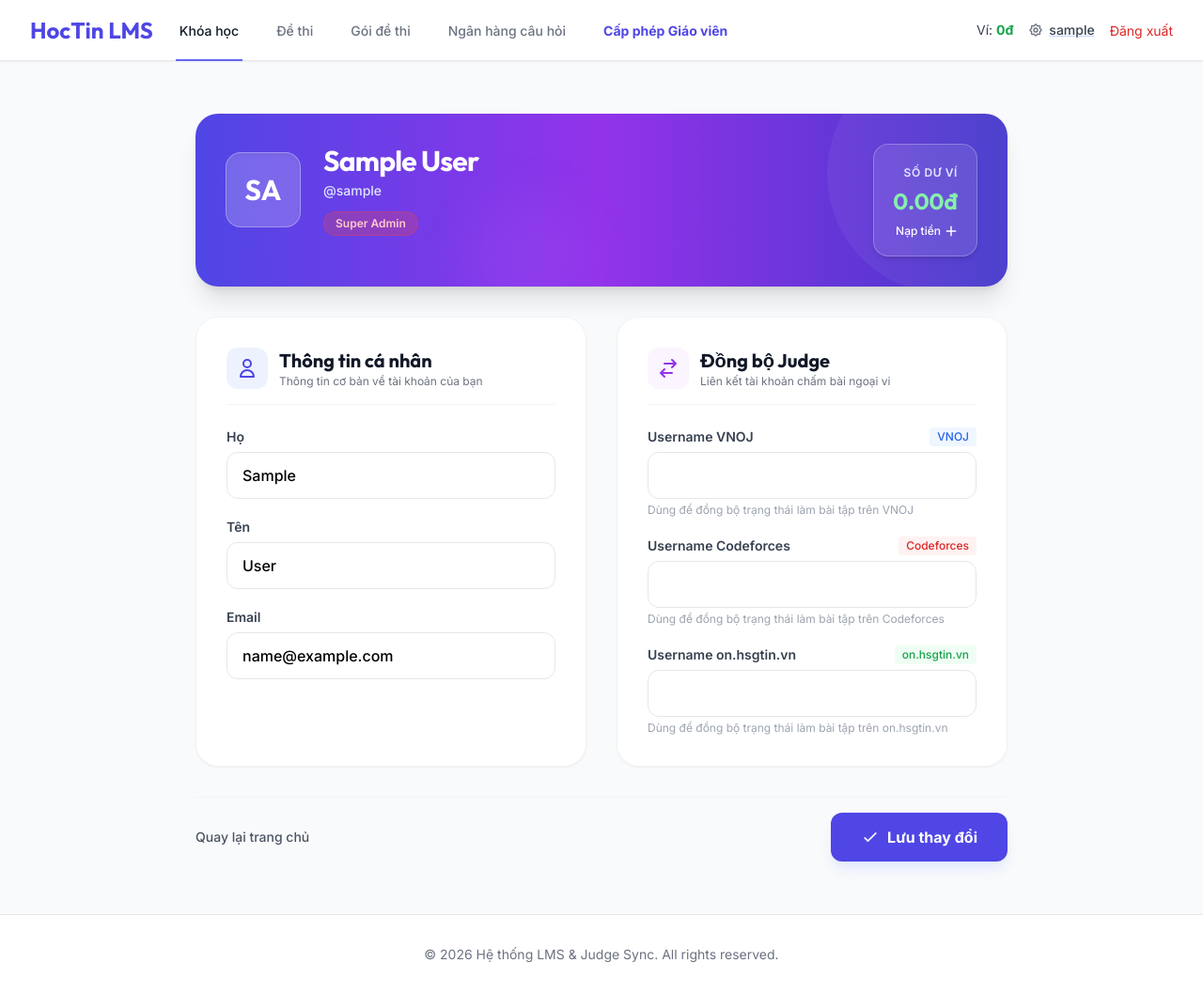
After one commit to hoclentop/hoctin, a Django app: page /profile/edit/ in a window 1280 px wide. The commit adds this page. Shown: the whole page at 94% size. Run offline with Django 4.2, Linux system fonts and the light colour scheme; the visitor is signed in with stand-in values (Sample User, id 1); parts of the project's set-up code (start-up, migrations or seed data) failed here and were passed over; some libraries are stand-ins or nearby versions.

Commit message:
Kiem tra bai lam tren cac trang bai tap ngoai

```diff
--- a/backend/lms/urls.py
+++ b/backend/lms/urls.py
@@ -14,6 +14,7 @@ urlpatterns = [
     path('result/<int:attempt_id>/review/', views.review_attempt, name='review_attempt'),
     path('test/<int:test_id>/leaderboard/', views.leaderboard, name='leaderboard'),
     path('wallet/deposit/', views.wallet_deposit, name='wallet_deposit'),
+    path('profile/edit/', views.edit_profile, name='edit_profile'),
     path('register/', views.register, name='register'),
     path('upload-image/', views.upload_image, name='upload_image'),
     path('editor-demo/', TemplateView.as_view(template_name='lms/editor_demo.html'), name='editor_demo'),
--- a/backend/lms/views.py
+++ b/backend/lms/views.py
@@ -149,6 +149,29 @@ class LessonForm(forms.ModelForm):
             'test': forms.Select(attrs={'class': 'w-full px-4 py-3 border border-gray-200 rounded-xl focus:ring-2 focus:ring-indigo-500 focus:border-indigo-500'}),
         }
 
+class UserEditForm(forms.ModelForm):
+    class Meta:
+        model = User
+        fields = ['first_name', 'last_name', 'email']
+        widgets = {
+            'first_name': forms.TextInput(attrs={'class': 'w-full px-4 py-3 border border-gray-200 rounded-xl focus:ring-2 focus:ring-indigo-500 focus:border-indigo-500 font-medium'}),
+            'last_name': forms.TextInput(attrs={'class': 'w-full px-4 py-3 border border-gray-200 rounded-xl focus:ring-2 focus:ring-indigo-500 focus:border-indigo-500 font-medium'}),
+            'email': forms.EmailInput(attrs={'class': 'w-full px-4 py-3 border border-gray-200 rounded-xl focus:ring-2 focus:ring-indigo-500 focus:border-indigo-500 font-medium'}),
+        }
+
+class ProfileEditForm(forms.ModelForm):
+    class Meta:
+        model = Profile
+        fields = ['vnoj_username', 'codeforces_username', 'dmoj_username']
+        labels = {
+            'dmoj_username': 'Username on.hsgtin.vn',
+        }
+        widgets = {
+            'vnoj_username': forms.TextInput(attrs={'class': 'w-full px-4 py-3 border border-gray-200 rounded-xl focus:ring-2 focus:ring-indigo-500 focus:border-indigo-500 font-medium'}),
+            'codeforces_username': forms.TextInput(attrs={'class': 'w-full px-4 py-3 border border-gray-200 rounded-xl focus:ring-2 focus:ring-indigo-500 focus:border-indigo-500 font-medium'}),
+            'dmoj_username': forms.TextInput(attrs={'class': 'w-full px-4 py-3 border border-gray-200 rounded-xl focus:ring-2 focus:ring-indigo-500 focus:border-indigo-500 font-medium'}),
+        }
+
 def teacher_required(view_func):
     @wraps(view_func)
     def _wrapped_view(request, *args, **kwargs):
@@ -393,24 +416,36 @@ def sync_lesson_progress_ajax(request, lesson_id):
         return JsonResponse({'success': False, 'message': 'Bài học này không liên kết bài tập ngoại vi.'}, status=400)
 
     profile = request.user.profile
-    if not profile.codeforces_username and not profile.vnoj_username:
-        return JsonResponse({'success': False, 'message': 'Vui lòng cập nhật username VNOJ hoặc Codeforces trong trang cá nhân của bạn.'}, status=400)
+    if not profile.codeforces_username and not profile.vnoj_username and not profile.dmoj_username:
+        return JsonResponse({'success': False, 'message': 'Vui lòng cập nhật username VNOJ, Codeforces hoặc on.hsgtin.vn trong trang cá nhân của bạn.'}, status=400)
 
     success = False
     message = "Không tìm thấy bài nộp AC (chấp nhận) nào cho bài tập này."
 
     # Try syncing
     import requests
-    if 'codeforces' in lesson.external_judge_link.lower() and profile.codeforces_username:
+    link_lower = lesson.external_judge_link.lower() if lesson.external_judge_link else ""
+    if 'codeforces' in link_lower and profile.codeforces_username:
         success = JudgeSyncService.sync_codeforces(profile.codeforces_username, lesson.external_problem_code)
-    elif 'vnoj' in lesson.external_judge_link.lower() and profile.vnoj_username:
+    elif 'vnoj' in link_lower and profile.vnoj_username:
         success = JudgeSyncService.sync_vnoj(profile.vnoj_username, lesson.external_problem_code)
+    elif ('hsgtin' in link_lower or 'on.hsgtin.vn' in link_lower) and profile.dmoj_username:
+        success = JudgeSyncService.sync_hsgtin(profile.dmoj_username, lesson.external_problem_code)
     else:
-        # Try both
-        if profile.vnoj_username:
+        # Fallback: try matching platform or check everything configured
+        if ('hsgtin' in link_lower or 'on.hsgtin.vn' in link_lower) and profile.dmoj_username:
+            success = JudgeSyncService.sync_hsgtin(profile.dmoj_username, lesson.external_problem_code)
+        elif 'vnoj' in link_lower and profile.vnoj_username:
             success = JudgeSyncService.sync_vnoj(profile.vnoj_username, lesson.external_problem_code)
-        if not success and profile.codeforces_username:
+        elif 'codeforces' in link_lower and profile.codeforces_username:
             success = JudgeSyncService.sync_codeforces(profile.codeforces_username, lesson.external_problem_code)
+        else:
+            if profile.dmoj_username:
+                success = JudgeSyncService.sync_hsgtin(profile.dmoj_username, lesson.external_problem_code)
+            if not success and profile.vnoj_username:
+                success = JudgeSyncService.sync_vnoj(profile.vnoj_username, lesson.external_problem_code)
+            if not success and profile.codeforces_username:
+                success = JudgeSyncService.sync_codeforces(profile.codeforces_username, lesson.external_problem_code)
 
     if success:
         LessonProgress.objects.update_or_create(
@@ -446,6 +481,31 @@ def wallet_deposit(request):
         messages.success(request, "Yêu cầu nạp tiền đã được gửi. Vui lòng chờ Admin phê duyệt.")
         return redirect('course_list')
     return render(request, 'lms/wallet_deposit.html')
+
+@login_required
+def edit_profile(request):
+    user = request.user
+    profile, created = Profile.objects.get_or_create(user=user)
+
+    if request.method == 'POST':
+        user_form = UserEditForm(request.POST, instance=user)
+        profile_form = ProfileEditForm(request.POST, instance=profile)
+        if user_form.is_valid() and profile_form.is_valid():
+            user_form.save()
+            profile_form.save()
+            messages.success(request, "Cập nhật thông tin cá nhân thành công!")
+            return redirect('edit_profile')
+        else:
+            messages.error(request, "Có lỗi xảy ra, vui lòng kiểm tra lại thông tin.")
+    else:
+        user_form = UserEditForm(instance=user)
+        profile_form = ProfileEditForm(instance=profile)
+
+    return render(request, 'lms/edit_profile.html', {
+        'user_form': user_form,
+        'profile_form': profile_form,
+        'profile': profile
+    })
 
 @login_required
 def register_test(request, test_id):
--- a/backend/templates/base.html
+++ b/backend/templates/base.html
@@ -53,10 +53,16 @@
                         <div class="text-sm text-gray-700">
                             Ví: <span class="font-bold text-green-600">{{ user.profile.wallet_balance }}đ</span>
                         </div>
-                        <span class="text-sm font-medium text-gray-900">{{ user.username }}</span>
-                        <form action="{% url 'logout' %}" method="post">
+                        <a href="{% url 'edit_profile' %}" class="flex items-center space-x-1.5 text-sm font-medium text-gray-700 hover:text-indigo-600 transition-colors" title="Chỉnh sửa thông tin cá nhân">
+                            <svg class="w-4 h-4 text-gray-500" fill="none" stroke="currentColor" viewBox="0 0 24 24">
+                                <path stroke-linecap="round" stroke-linejoin="round" stroke-width="2" d="M10.325 4.317c.426-1.756 2.924-1.756 3.35 0a1.724 1.724 0 002.573 1.066c1.543-.94 3.31.826 2.37 2.37a1.724 1.724 0 001.065 2.572c1.756.426 1.756 2.924 0 3.35a1.724 1.724 0 00-1.066 2.573c.94 1.543-.826 3.31-2.37 2.37a1.724 1.724 0 00-2.572 1.065c-.426 1.756-2.924 1.756-3.35 0a1.724 1.724 0 00-2.573-1.066c-1.543.94-3.31-.826-2.37-2.37a1.724 1.724 0 00-1.065-2.572c-1.756-.426-1.756-2.924 0-3.35a1.724 1.724 0 001.066-2.573c-.94-1.543.826-3.31 2.37-2.37.996.608 2.296.07 2.572-1.065z"></path>
+                                <path stroke-linecap="round" stroke-linejoin="round" stroke-width="2" d="M15 12a3 3 0 11-6 0 3 3 0 016 0z"></path>
+                            </svg>
+                            <span class="underline decoration-indigo-200 hover:decoration-indigo-500 transition-colors">{{ user.username }}</span>
+                        </a>
+                        <form action="{% url 'logout' %}" method="post" class="inline">
                             {% csrf_token %}
-                            <button type="submit" class="text-sm text-red-600">Đăng xuất</button>
+                            <button type="submit" class="text-sm text-red-600 hover:text-red-800 transition-colors">Đăng xuất</button>
                         </form>
                     {% else %}
                         <a href="{% url 'login' %}" class="text-sm font-medium text-gray-700 hover:text-indigo-600">Đăng nhập</a>
--- /dev/null
+++ b/backend/templates/lms/edit_profile.html
@@ -0,0 +1,166 @@
+{% extends 'base.html' %}
+
+{% block title %}Cài đặt tài khoản | HocTin LMS{% endblock %}
+
+{% block content %}
+<div class="max-w-4xl mx-auto px-4 py-8">
+    <!-- Header Card -->
+    <div class="bg-gradient-to-r from-indigo-600 via-purple-600 to-indigo-700 rounded-3xl p-6 md:p-8 shadow-xl text-white mb-8 relative overflow-hidden">
+        <!-- Background accents -->
+        <div class="absolute right-0 top-0 w-64 h-64 bg-white opacity-5 rounded-full -mr-16 -mt-16 pointer-events-none"></div>
+        <div class="absolute left-1/3 bottom-0 w-32 h-32 bg-purple-500 opacity-20 rounded-full -mb-8 pointer-events-none filter blur-xl"></div>
+
+        <div class="relative flex flex-col md:flex-row items-center md:items-start justify-between gap-6">
+            <div class="flex flex-col md:flex-row items-center gap-6">
+                <!-- Avatar / Initials -->
+                <div class="w-20 h-20 rounded-2xl bg-white bg-opacity-20 backdrop-blur-md flex items-center justify-center border border-white border-opacity-30 shadow-inner">
+                    <span class="text-3xl font-bold font-outfit uppercase">
+                        {{ user.username|slice:":2" }}
+                    </span>
+                </div>
+                <!-- User details -->
+                <div class="text-center md:text-left">
+                    <h1 class="text-2xl md:text-3xl font-extrabold font-outfit tracking-tight">
+                        {% if user.first_name or user.last_name %}
+                            {{ user.first_name }} {{ user.last_name }}
+                        {% else %}
+                            {{ user.username }}
+                        {% endif %}
+                    </h1>
+                    <p class="text-indigo-100 mt-1 font-medium text-sm">@{{ user.username }}</p>
+                    <div class="flex flex-wrap justify-center md:justify-start gap-2 mt-3">
+                        {% if user.is_superuser %}
+                            <span class="px-3 py-1 rounded-full bg-red-500 bg-opacity-25 text-red-200 text-xs font-semibold border border-red-500 border-opacity-35">Super Admin</span>
+                        {% elif user.is_staff %}
+                            <span class="px-3 py-1 rounded-full bg-indigo-500 bg-opacity-25 text-indigo-200 text-xs font-semibold border border-indigo-500 border-opacity-35">Giáo viên</span>
+                        {% else %}
+                            <span class="px-3 py-1 rounded-full bg-green-500 bg-opacity-25 text-green-200 text-xs font-semibold border border-green-500 border-opacity-35">Học sinh</span>
+                        {% endif %}
+                    </div>
+                </div>
+            </div>
+            <!-- Wallet widget -->
+            <div class="bg-white bg-opacity-10 backdrop-blur-md border border-white border-opacity-25 rounded-2xl px-5 py-4 text-center md:text-right shadow-md">
+                <span class="text-xs text-indigo-100 uppercase tracking-wider font-semibold">Số dư ví</span>
+                <p class="text-2xl font-bold mt-1 text-green-300 font-outfit">{{ profile.wallet_balance }}đ</p>
+                <a href="{% url 'wallet_deposit' %}" class="inline-flex items-center text-xs text-white hover:text-indigo-200 mt-2 font-medium transition-colors">
+                    Nạp tiền
+                    <svg class="w-3.5 h-3.5 ml-1" fill="none" stroke="currentColor" viewBox="0 0 24 24">
+                        <path stroke-linecap="round" stroke-linejoin="round" stroke-width="2.5" d="M12 4v16m8-8H4"></path>
+                    </svg>
+                </a>
+            </div>
+        </div>
+    </div>
+
+    <!-- Main Content Grid -->
+    <form method="POST" class="space-y-8">
+        {% csrf_token %}
+
+        {% if user_form.errors or profile_form.errors %}
+            <div class="p-4 rounded-xl bg-red-50 border border-red-200 text-red-700">
+                <p class="font-semibold text-sm">Vui lòng sửa các lỗi bên dưới:</p>
+                <ul class="list-disc pl-5 mt-2 text-xs space-y-1">
+                    {% for field in user_form %}
+                        {% for error in field.errors %}
+                            <li><strong>{{ field.label }}:</strong> {{ error }}</li>
+                        {% endfor %}
+                    {% endfor %}
+                    {% for field in profile_form %}
+                        {% for error in field.errors %}
+                            <li><strong>{{ field.label }}:</strong> {{ error }}</li>
+                        {% endfor %}
+                    {% endfor %}
+                </ul>
+            </div>
+        {% endif %}
+
+        <div class="grid grid-cols-1 md:grid-cols-2 gap-8">
+            <!-- Left Card: Personal Info -->
+            <div class="bg-white rounded-3xl border border-gray-100 shadow-sm p-6 md:p-8 hover:shadow-md transition-shadow">
+                <div class="flex items-center gap-3 mb-6 pb-4 border-b border-gray-100">
+                    <div class="p-2.5 rounded-xl bg-indigo-50 text-indigo-600">
+                        <svg class="w-6 h-6" fill="none" stroke="currentColor" viewBox="0 0 24 24">
+                            <path stroke-linecap="round" stroke-linejoin="round" stroke-width="2" d="M16 7a4 4 0 11-8 0 4 4 0 018 0zM12 14a7 7 0 00-7 7h14a7 7 0 00-7-7z"></path>
+                        </svg>
+                    </div>
+                    <div>
+                        <h2 class="text-xl font-bold text-gray-900 font-outfit">Thông tin cá nhân</h2>
+                        <p class="text-xs text-gray-500">Thông tin cơ bản về tài khoản của bạn</p>
+                    </div>
+                </div>
+
+                <div class="space-y-5">
+                    <div>
+                        <label class="block text-sm font-semibold text-gray-700 mb-1.5" for="{{ user_form.first_name.id_for_label }}">Họ</label>
+                        {{ user_form.first_name }}
+                    </div>
+                    <div>
+                        <label class="block text-sm font-semibold text-gray-700 mb-1.5" for="{{ user_form.last_name.id_for_label }}">Tên</label>
+                        {{ user_form.last_name }}
+                    </div>
+                    <div>
+                        <label class="block text-sm font-semibold text-gray-700 mb-1.5" for="{{ user_form.email.id_for_label }}">Email</label>
+                        {{ user_form.email }}
+                    </div>
+                </div>
+            </div>
+
+            <!-- Right Card: Platform Integrations (Judge Sync) -->
+            <div class="bg-white rounded-3xl border border-gray-100 shadow-sm p-6 md:p-8 hover:shadow-md transition-shadow">
+                <div class="flex items-center gap-3 mb-6 pb-4 border-b border-gray-100">
+                    <div class="p-2.5 rounded-xl bg-purple-50 text-purple-600">
+                        <svg class="w-6 h-6" fill="none" stroke="currentColor" viewBox="0 0 24 24">
+                            <path stroke-linecap="round" stroke-linejoin="round" stroke-width="2" d="M8 7h12m0 0l-4-4m4 4l-4 4m0 6H4m0 0l4 4m-4-4l4-4"></path>
+                        </svg>
+                    </div>
+                    <div>
+                        <h2 class="text-xl font-bold text-gray-900 font-outfit">Đồng bộ Judge</h2>
+                        <p class="text-xs text-gray-500">Liên kết tài khoản chấm bài ngoại vi</p>
+                    </div>
+                </div>
+
+                <div class="space-y-5">
+                    <div>
+                        <label class="block text-sm font-semibold text-gray-700 mb-1.5 flex items-center justify-between" for="{{ profile_form.vnoj_username.id_for_label }}">
+                            <span>Username VNOJ</span>
+                            <span class="text-xs px-2 py-0.5 rounded bg-blue-50 text-blue-600 font-medium">VNOJ</span>
+                        </label>
+                        {{ profile_form.vnoj_username }}
+                        <p class="text-xs text-gray-400 mt-1">Dùng để đồng bộ trạng thái làm bài tập trên VNOJ</p>
+                    </div>
+                    <div>
+                        <label class="block text-sm font-semibold text-gray-700 mb-1.5 flex items-center justify-between" for="{{ profile_form.codeforces_username.id_for_label }}">
+                            <span>Username Codeforces</span>
+                            <span class="text-xs px-2 py-0.5 rounded bg-red-50 text-red-600 font-medium">Codeforces</span>
+                        </label>
+                        {{ profile_form.codeforces_username }}
+                        <p class="text-xs text-gray-400 mt-1">Dùng để đồng bộ trạng thái làm bài tập trên Codeforces</p>
+                    </div>
+                    <div>
+                        <label class="block text-sm font-semibold text-gray-700 mb-1.5 flex items-center justify-between" for="{{ profile_form.dmoj_username.id_for_label }}">
+                            <span>Username on.hsgtin.vn</span>
+                            <span class="text-xs px-2 py-0.5 rounded bg-green-50 text-green-600 font-medium">on.hsgtin.vn</span>
+                        </label>
+                        {{ profile_form.dmoj_username }}
+                        <p class="text-xs text-gray-400 mt-1">Dùng để đồng bộ trạng thái làm bài tập trên on.hsgtin.vn</p>
+                    </div>
+                </div>
+            </div>
+        </div>
+
+        <!-- Form Actions -->
+        <div class="flex items-center justify-between pt-4 border-t border-gray-100">
+            <a href="/" class="text-sm font-medium text-gray-600 hover:text-gray-900 transition-colors">
+                Quay lại trang chủ
+            </a>
+            <button type="submit" class="px-8 py-3.5 bg-indigo-600 hover:bg-indigo-700 active:bg-indigo-800 text-white font-bold rounded-xl shadow-lg shadow-indigo-100 hover:shadow-xl hover:shadow-indigo-200 transition-all transform hover:-translate-y-0.5 flex items-center gap-2">
+                <svg class="w-5 h-5" fill="none" stroke="currentColor" viewBox="0 0 24 24">
+                    <path stroke-linecap="round" stroke-linejoin="round" stroke-width="2" d="M5 13l4 4L19 7"></path>
+                </svg>
+                Lưu thay đổi
+            </button>
+        </div>
+    </form>
+</div>
+{% endblock %}
```
Also changed, not shown: backend/lms/services.py (+53 -10 lines), backend/lms/tests.py (+123 -0 lines).
